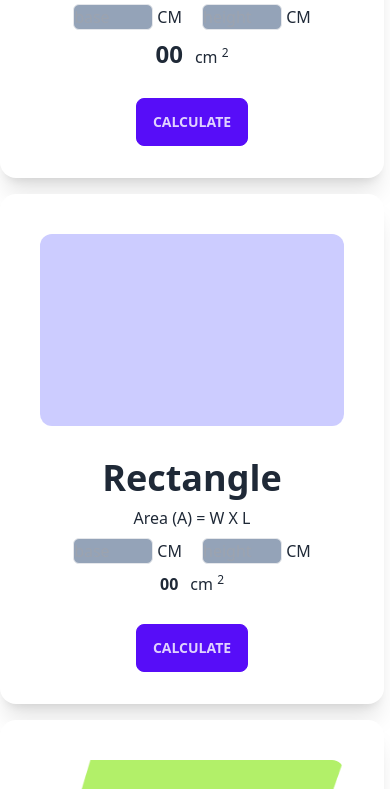
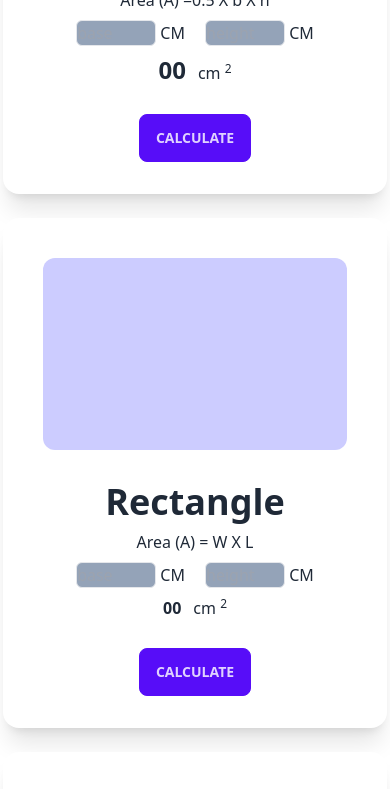
Before and after one commit to coderemran6910/Geometry-Genius, a plain HTML site: page index.html in a window 390 px wide. Shown: the part 342-1131 px from the top of the page. Drawn offline with nearby package versions, Linux system fonts and the light colour scheme.

Commit message:
added responsive

```diff
--- a/index.html
+++ b/index.html
@@ -12,8 +12,8 @@
 </head>
 
 <body>
-    <div class="flex flex-col md:flex-row justify-around ">
-        <section class="grid grid-cols-1 md:grid-cols-1 lg:grid-cols-3 gap-4 border-0 md:border-r-4  md:border-r-emerald-300 w-4/5 ">
+    <div class="flex flex-row justify-center  ">
+        <section class="grid grid-cols-1 md:grid-cols-1 lg:grid-cols-3 gap-6 mt-4 justify-items-center items-center border-0 md:border-r-4  md:border-r-emerald-300 w-4/5 ">
             <!-- Tringle card -->
             <div class="card w-96 bg-base-100 shadow-xl">
                 <figure class="px-10 pt-10">
```
